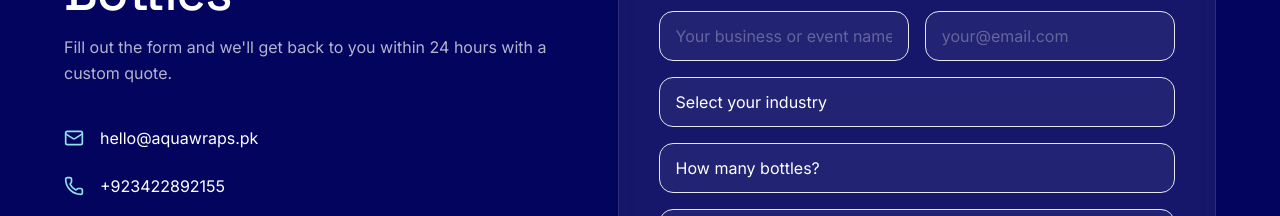
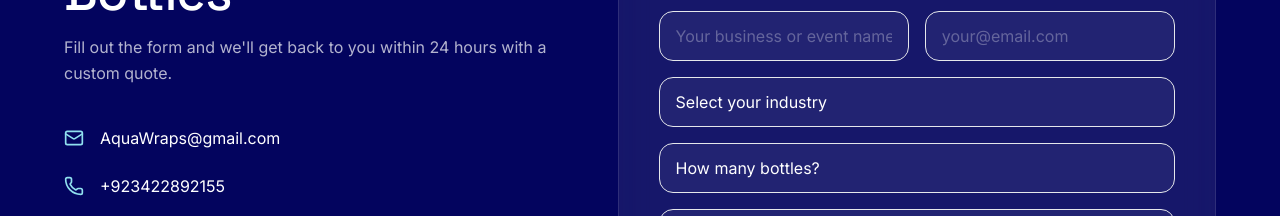
Before and after one commit to MNabeel-khan/Aquawraps-website, a React (Vite) app: page / in a window 1280 px wide. Shown: the part 6640-6856 px from the top of the page. Built offline with nearby package versions, Linux system fonts and the light colour scheme.

Commit message:
Update Contact.tsx

```diff
--- a/src/sections/Contact.tsx
+++ b/src/sections/Contact.tsx
@@ -96,9 +96,9 @@ export default function Contact() {
             {/* Contact Details */}
             <div className="mt-10 space-y-6">
               {[
-                { icon: Mail, label: 'hello@aquawraps.pk', href: 'mailto:hello@aquawraps.pk' },
+                { icon: Mail, label: 'AquaWraps@gmail.com', href: 'mailto:Aquawraps@gmail.com' },
                 { icon: Phone, label: '+923422892155', href: 'tel:+923422892155' },
-                { icon: MessageCircle, label: '+92-342-2892155', href: 'https://wa.me/923007654321?text=Hi%20AquaWraps,%20I%20want%20to%20order%20branded%20water%20bottles', highlight: true },
+                { icon: MessageCircle, label: '+923422892155', href: 'https://wa.me/923422892155?text=Hi%20AquaWraps,%20I%20want%20to%20order%20branded%20water%20bottles', highlight: true },
                 { icon: MapPin, label: 'Karachi', href: '#' },
               ].map((item, i) => {
                 const Icon = item.icon
```
